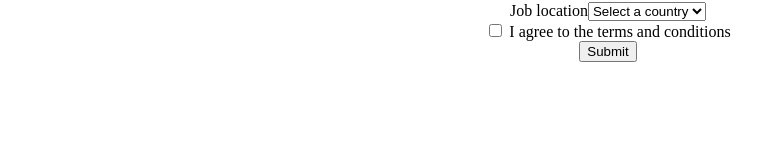
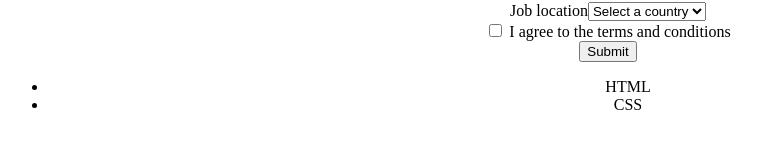
Before and after one commit to SaqibSattar/react-testing, a React (Vite) app: page / in a window 1280 px wide. Shown: the part 432-580 px from the top of the page, without its empty margins (32-813 px from the left). Built offline with nearby package versions, Linux system fonts and the light colour scheme.

Commit message:
Query multiple elements

```diff
--- a/src/App.tsx
+++ b/src/App.tsx
@@ -1,11 +1,13 @@
 import { Application } from "./components/application/Application";
 import './App.css'
+import { Skills } from "./components/skills/Skills";
 
 function App() {
 
   return (
     <div>
       <Application />
+      <Skills skills={["HTML", "CSS"]} />
     </div>
   )
 }
--- /dev/null
+++ b/src/components/skills/Skills.tsx
@@ -0,0 +1,15 @@
+import { SkillsProps } from "./Skills.types";
+
+export const Skills = (props: SkillsProps) => {
+  const { skills } = props;
+
+  return (
+    <>
+      <ul>
+        {skills.map((skill) => {
+          return <li key={skill}>{skill}</li>;
+        })}
+      </ul>
+    </>
+  );
+};
--- /dev/null
+++ b/src/components/skills/Skills.types.ts
@@ -0,0 +1,3 @@
+export type SkillsProps = {
+    skills: string[];
+  };
```
Also changed, not shown: 1 other file (tests, documents, lock files or other folders).
